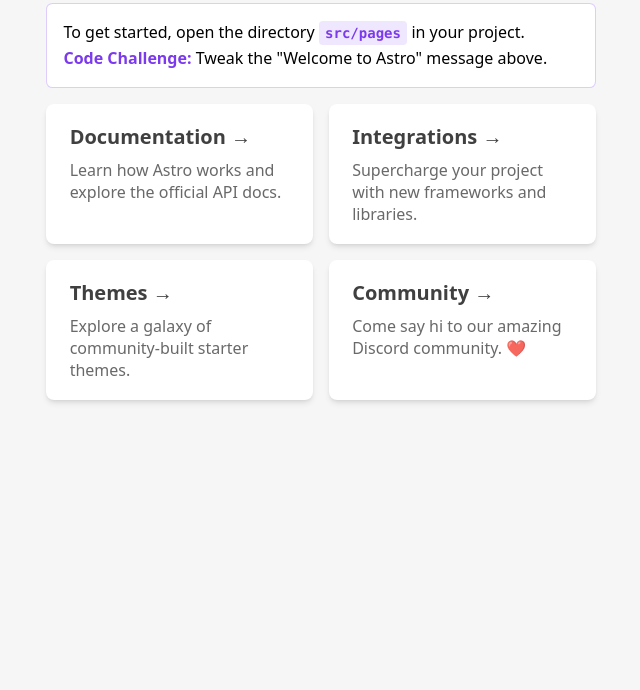
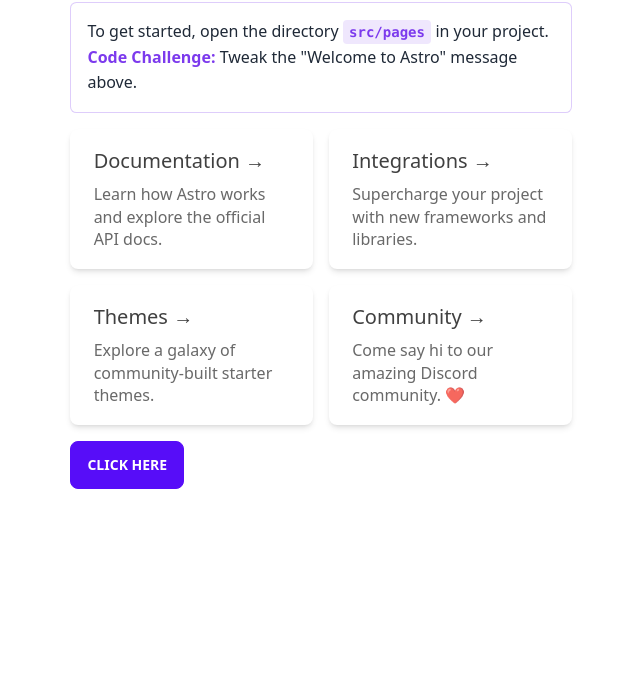
Before and after one commit to JTBroad/astro-sample, an Astro site: page / in a window 1280 px wide. Shown: the part 110-800 px from the top of the page, without its empty margins (319-959 px from the left). Built offline with nearby package versions, Linux system fonts and the light colour scheme; Astro itself is replaced by a stand-in of ours.

Commit message:
added additional packages

```diff
--- a/astro.config.mjs
+++ b/astro.config.mjs
@@ -1,4 +1,12 @@
 import { defineConfig } from 'astro/config';
 
 // https://astro.build/config
-export default defineConfig({});
+import tailwind from "@astrojs/tailwind";
+
+// https://astro.build/config
+import react from "@astrojs/react";
+
+// https://astro.build/config
+export default defineConfig({
+  integrations: [tailwind(), react()]
+});
--- /dev/null
+++ b/src/components/react/Button.tsx
@@ -0,0 +1,15 @@
+import React from 'react';
+
+interface ButtonProps {
+    onClick:()=>void;
+    children?:Element;
+}
+
+export function Button(props:ButtonProps){
+
+    return (
+        <button className='btn btn-primary' onClick={props.onClick}>
+            {props.children}
+        </button>
+    )
+}
--- a/src/layouts/Layout.astro
+++ b/src/layouts/Layout.astro
@@ -7,7 +7,7 @@
 ---
 
 <!DOCTYPE html>
-<html lang="en">
+<html lang="en" data-theme='light'>
 	<head>
 		<meta charset="UTF-8" />
 		<meta name="viewport" content="width=device-width" />
--- a/src/pages/index.astro
+++ b/src/pages/index.astro
@@ -1,6 +1,7 @@
 ---
 import Layout from '../layouts/Layout.astro';
 import Card from '../components/Card.astro';
+import { App } from '../parts/App';
 ---
 
 <Layout title="Welcome to Astro.">
@@ -31,6 +32,8 @@
 				title="Community"
 				body="Come say hi to our amazing Discord community. ❤️"
 			/>
+
+			<App client:idle />
 		</ul>
 	</main>
 </Layout>
--- /dev/null
+++ b/src/parts/App.tsx
@@ -0,0 +1,14 @@
+import { Button } from '../components/react/Button';
+
+export function App(){
+
+    return (
+        <div>
+            <Button onClick={()=>{
+                alert('hello there kenobi')
+            }}>
+                Click Here
+            </Button>
+        </div>
+    )
+}
--- /dev/null
+++ b/tailwind.config.cjs
@@ -0,0 +1,8 @@
+/** @type {import('tailwindcss').Config} */
+module.exports = {
+	content: ['./src/**/*.{astro,html,js,jsx,md,mdx,svelte,ts,tsx,vue}'],
+	theme: {
+		extend: {},
+	},
+	plugins: [require('daisyui')],
+}
```
Also changed, not shown: package.json (+8 -1 lines), 1 other file.
